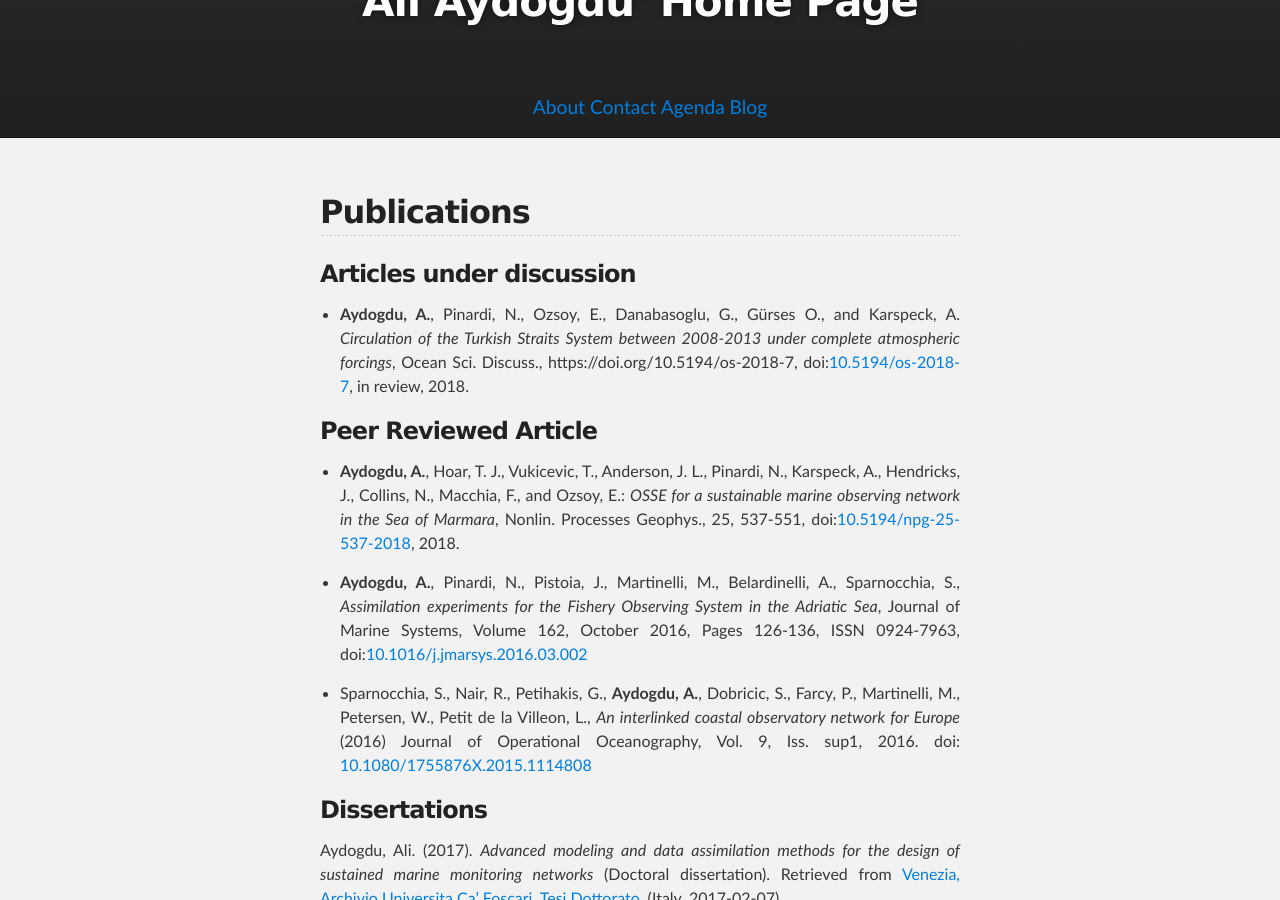
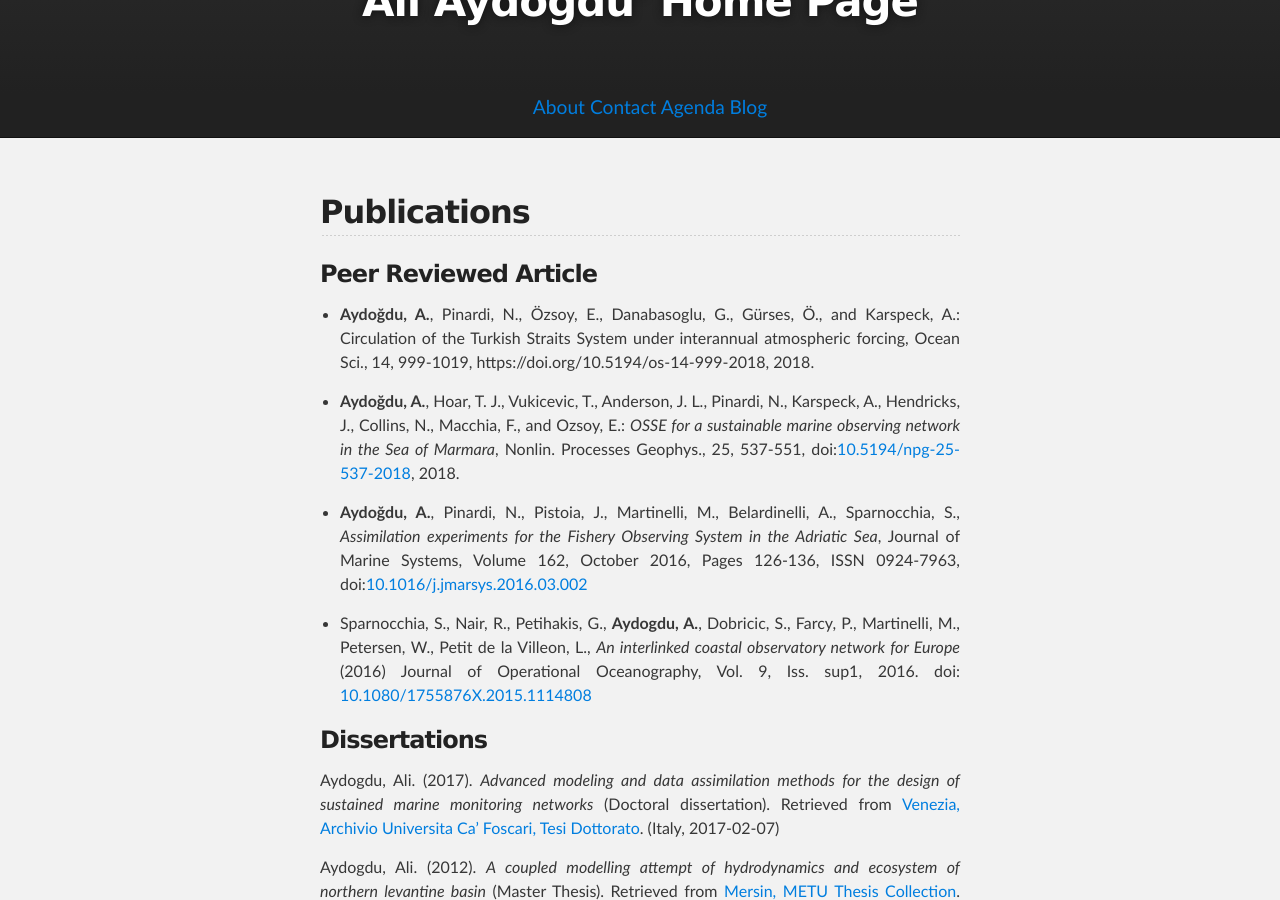
Before and after one commit to aydogduali/aydogduali.github.io, a Jekyll site: the page built from about/publication.md, in a window 1280 px wide and 900 px high, scrolled down 318 px. Built offline with Jekyll 4.4.1, drawn with Linux system fonts in a browser that asks for light colours; our own code applies the rules of GitHub Pages for plain Markdown files; the repository's description, which GitHub fills in, is left out.

Commit message:
OS article 2018

```diff
--- a/about/publication.md
+++ b/about/publication.md
@@ -1,15 +1,12 @@
 ## Publications
-
-### Articles under discussion
-
-- __Aydogdu, A.__, Pinardi, N., Ozsoy, E., Danabasoglu, G., Gürses O., and Karspeck, A. *Circulation of the Turkish Straits System between 2008-2013 under complete atmospheric forcings*, Ocean Sci. Discuss., https://doi.org/10.5194/os-2018-7, doi:[10.5194/os-2018-7](https://doi.org/10.5194/os-2018-7), in review, 2018.
-
 
 ### Peer Reviewed Article
 
-- __Aydogdu, A.__, Hoar, T. J., Vukicevic, T., Anderson, J. L., Pinardi, N., Karspeck, A., Hendricks, J., Collins, N., Macchia, F., and Ozsoy, E.: *OSSE for a sustainable marine observing network in the Sea of Marmara*, Nonlin. Processes Geophys., 25, 537-551, doi:[10.5194/npg-25-537-2018](https://doi.org/10.5194/npg-25-537-2018), 2018.
+- __Aydoğdu, A.__, Pinardi, N., Özsoy, E., Danabasoglu, G., Gürses, Ö., and Karspeck, A.: Circulation of the Turkish Straits System under interannual atmospheric forcing, Ocean Sci., 14, 999-1019, https://doi.org/10.5194/os-14-999-2018, 2018.
 
-- __Aydogdu, A.__, Pinardi, N., Pistoia, J., Martinelli, M., Belardinelli, A., Sparnocchia, S., *Assimilation experiments for the Fishery Observing System in the Adriatic Sea*, Journal of Marine Systems, Volume 162, October 2016, Pages 126-136, ISSN 0924-7963, doi:[10.1016/j.jmarsys.2016.03.002](http://dx.doi.org/10.1016/j.jmarsys.2016.03.002)
+- __Aydoğdu, A.__, Hoar, T. J., Vukicevic, T., Anderson, J. L., Pinardi, N., Karspeck, A., Hendricks, J., Collins, N., Macchia, F., and Ozsoy, E.: *OSSE for a sustainable marine observing network in the Sea of Marmara*, Nonlin. Processes Geophys., 25, 537-551, doi:[10.5194/npg-25-537-2018](https://doi.org/10.5194/npg-25-537-2018), 2018.
+
+- __Aydoğdu, A.__, Pinardi, N., Pistoia, J., Martinelli, M., Belardinelli, A., Sparnocchia, S., *Assimilation experiments for the Fishery Observing System in the Adriatic Sea*, Journal of Marine Systems, Volume 162, October 2016, Pages 126-136, ISSN 0924-7963, doi:[10.1016/j.jmarsys.2016.03.002](http://dx.doi.org/10.1016/j.jmarsys.2016.03.002)
 
 - Sparnocchia, S., Nair, R., Petihakis, G., __Aydogdu, A.__, Dobricic, S., Farcy, P., Martinelli, M., Petersen, W., Petit de la Villeon, L., *An interlinked coastal observatory network for Europe* (2016) Journal of Operational Oceanography, Vol. 9, Iss. sup1, 2016. doi: [10.1080/1755876X.2015.1114808](http://dx.doi.org/10.1080/1755876X.2015.1114808)
 
```
